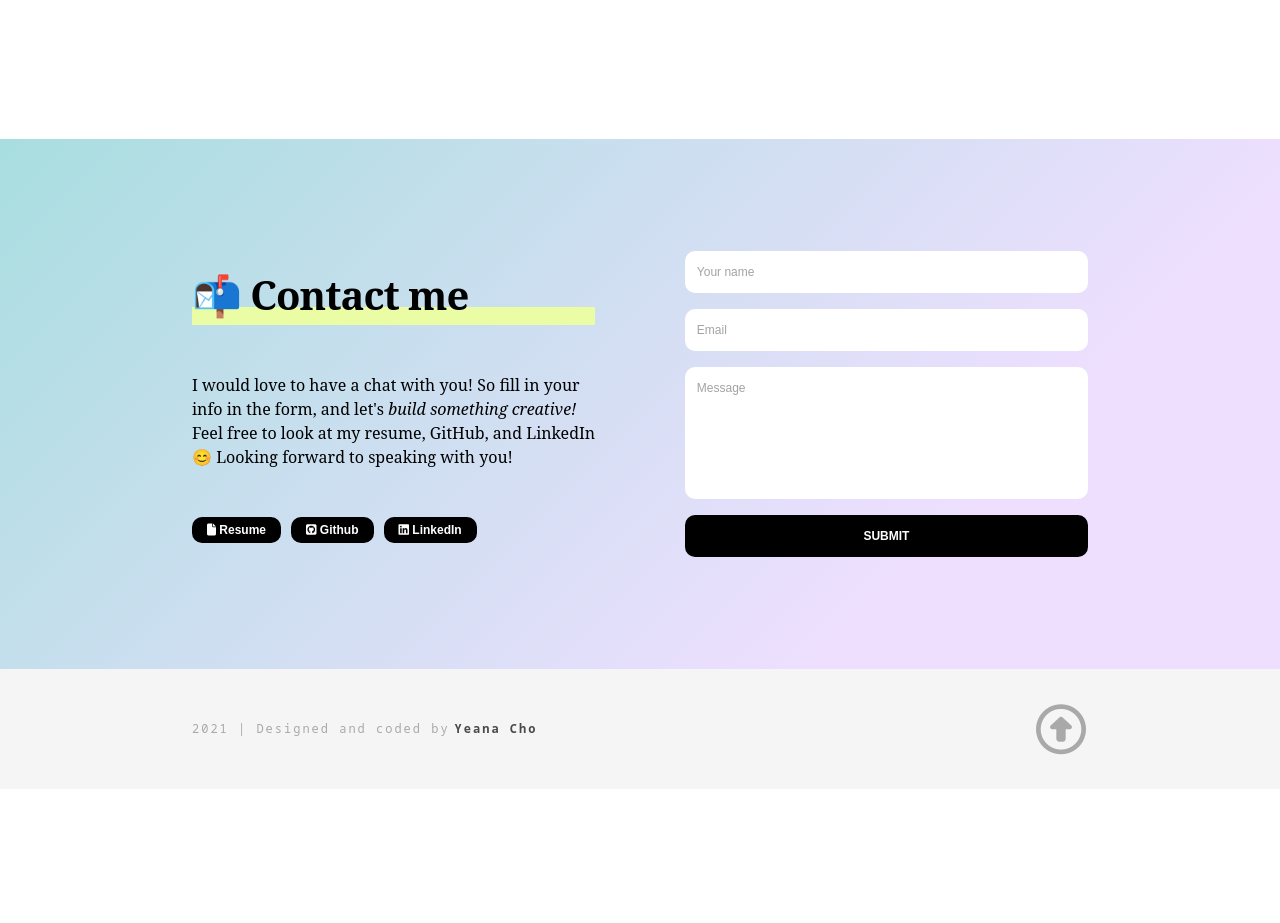
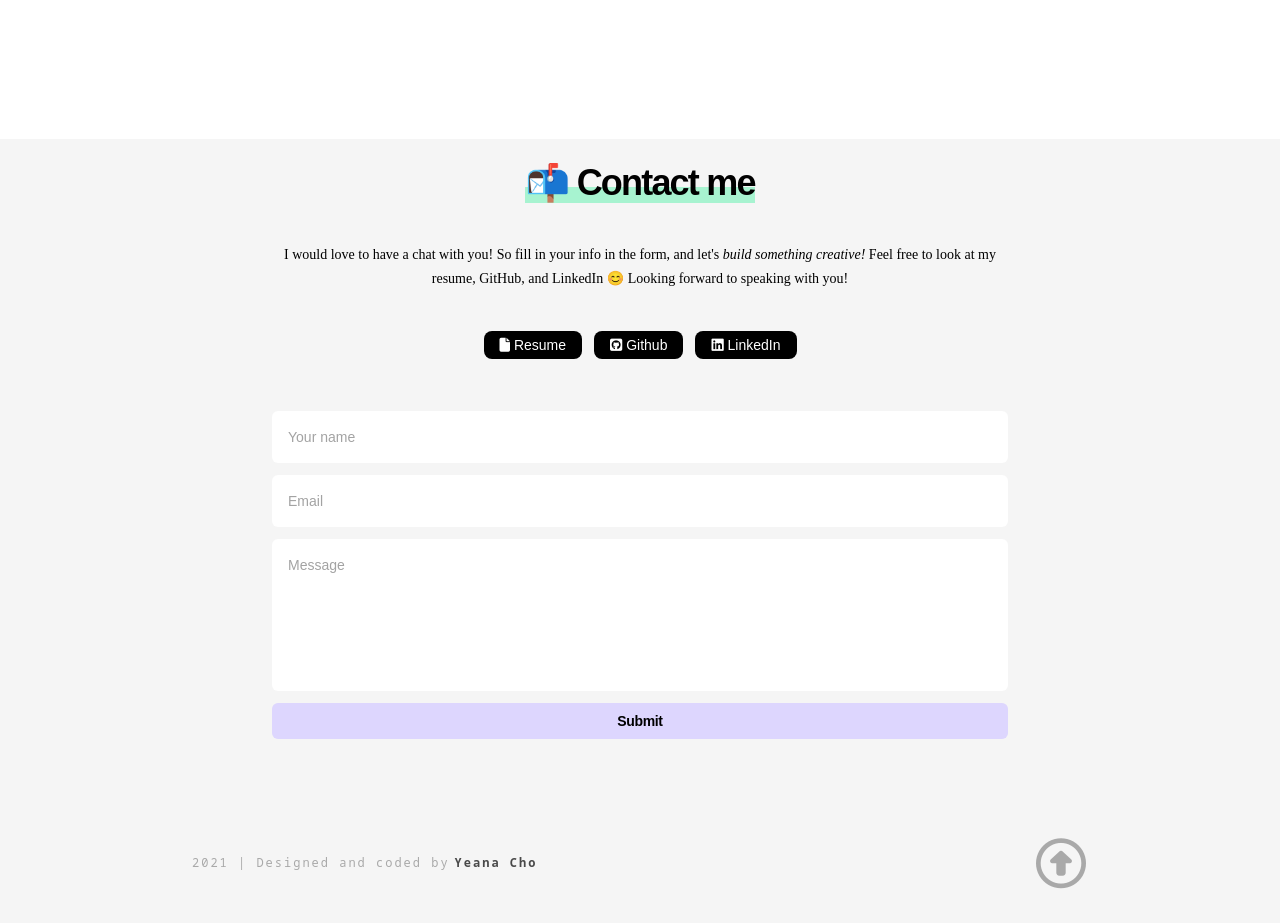
Before and after one commit to yeana-dev/yeana, a React (Create React App) app in the folder client/: page / in a window 1280 px wide. Shown: the part 2740-3663 px from the top of the page. Before the commit the page ends 3529 px from the top, so only its background shows below. Built offline with nearby package versions, Linux system fonts and the light colour scheme.

Commit message:
Transferred vanilla CSS to TailwindCSS

```diff
--- a/client/src/screens/Contact.jsx
+++ b/client/src/screens/Contact.jsx
@@ -1,6 +1,5 @@
 import React, { useRef, useState } from "react";
 import emailjs from "emailjs-com";
-import "./style/Contact.css";
 
 export default function Contact() {
   const [sent, setSent] = useState(false);
@@ -27,23 +26,25 @@ export default function Contact() {
   };
 
   return (
-    <div id="contact">
-      <div id="container">
-        <div id="contact-left">
-          <header>📬 Contact me</header>
-          <p>
+    <div id="contact" className="bg-gray-100">
+      <div className="flex flex-col items-center max-w-6xl mx-auto p-6 gap-3">
+        <header className="flex w-full md:w-2/3 flex-col gap-10 items-center">
+          <h1 className="text-4xl font-bold tracking-tighter bg-split-green-bottom">
+            📬 Contact me
+          </h1>
+          <p className="text-sm font-serif leading-6 text-center">
             I would love to have a chat with you! So fill in your info in the
             form, and let's <i>build something creative!</i> Feel free to look
             at my resume, GitHub, and LinkedIn 😊 Looking forward to speaking
             with you!
           </p>
-          <div id="about-links">
+          <div className="flex gap-3">
             <a
               href="https://drive.google.com/file/d/1f-v5MgcNb6cZegXW-SYpRv36UIILGKZH/view?usp=sharing"
               target="_blank"
               rel="noreferrer"
             >
-              <button className="text-xs font-semibold">
+              <button className="text-sm bg-black text-white rounded-lg px-4 py-1">
                 <i className="fas fa-file" /> Resume
               </button>
             </a>
@@ -52,7 +53,7 @@ export default function Contact() {
               target="_blank"
               rel="noreferrer"
             >
-              <button className="text-xs font-semibold">
+              <button className="text-sm bg-black text-white rounded-lg px-4 py-1">
                 <i className="fab fa-github-square" /> Github
               </button>
             </a>
@@ -61,26 +62,43 @@ export default function Contact() {
               target="_blank"
               rel="noreferrer"
             >
-              <button className="text-xs font-semibold">
+              <button className="text-sm bg-black text-white rounded-lg px-4 py-1">
                 <i className="fab fa-linkedin" /> LinkedIn
               </button>
             </a>
           </div>
-        </div>
-        <form ref={form} onSubmit={sendEmail} onChange={() => setSent(false)}>
+        </header>
+        <form
+          className="w-full md:w-2/3 flex flex-col gap-3 my-10"
+          ref={form}
+          onSubmit={sendEmail}
+          onChange={() => setSent(false)}
+        >
           <input
             type="text"
             placeholder="Your name"
             name="user_name"
             required
+            className="p-4 rounded-md text-sm"
           />
-          <input type="email" placeholder="Email" name="user_email" required />
-          <textarea name="message" placeholder="Message" rows="6" required />
+          <input
+            type="email"
+            placeholder="Email"
+            name="user_email"
+            required
+            className="p-4 rounded-md text-sm"
+          />
+          <textarea
+            name="message"
+            placeholder="Message"
+            rows="6"
+            required
+            className="p-4 rounded-md text-sm resize-none"
+          />
           <input
             type="submit"
             value={sent ? "Sent! Talk to you soon 😊" : "Submit"}
-            className="contact-form-submit cursor-pointer font-semibold font-sans uppercase"
-            id={sent ? "sent" : "not-sent"}
+            className="cursor-pointer font-semibold font-sans text-sm tracking-tight bg-purple-200 hover:bg-purple-300 rounded-md py-2"
           />
         </form>
       </div>
```
